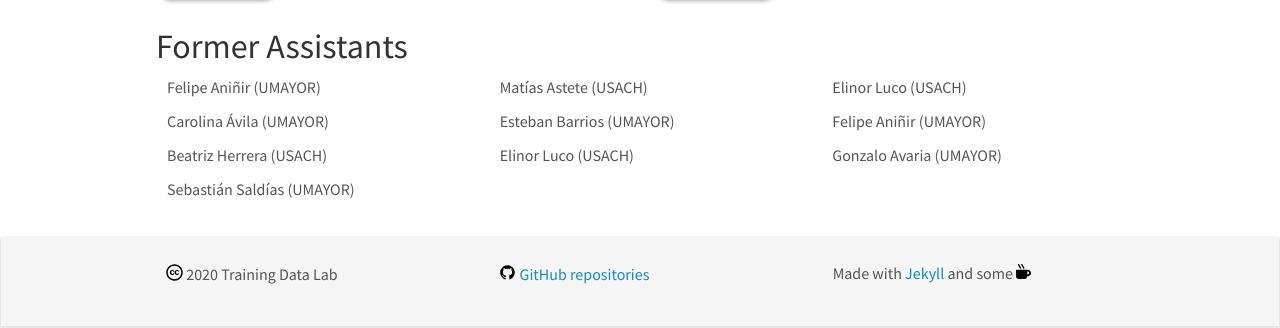
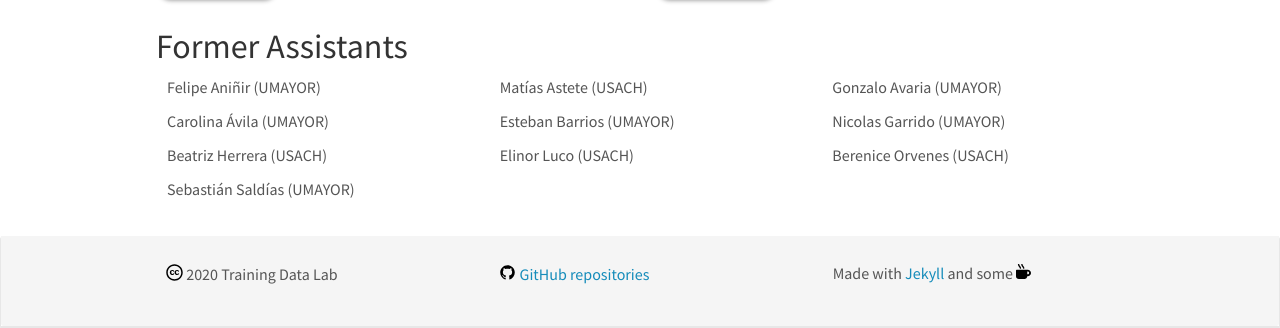
Before and after one commit to training-datalab/old-training-datalab.com, a Jekyll site: the page built from _pages/team.md, in a window 1280 px wide and 900 px high, scrolled down 576 px. Shown: the part 548-876 px from the top of the window. Built offline with Jekyll 4.4.1, drawn with Linux system fonts in a browser that asks for light colours; nearby versions of some CDN libraries.

Commit message:
Update assistants3.yml

```diff
--- a/_data/assistants3.yml
+++ b/_data/assistants3.yml
@@ -1,4 +1,4 @@
-- name: Elinor Luco (USACH)
-- name: Felipe Aniñir (UMAYOR)
 - name: Gonzalo Avaria (UMAYOR)
+- name: Nicolas Garrido (UMAYOR)
+- name: Berenice Orvenes (USACH)
 - name:
```
